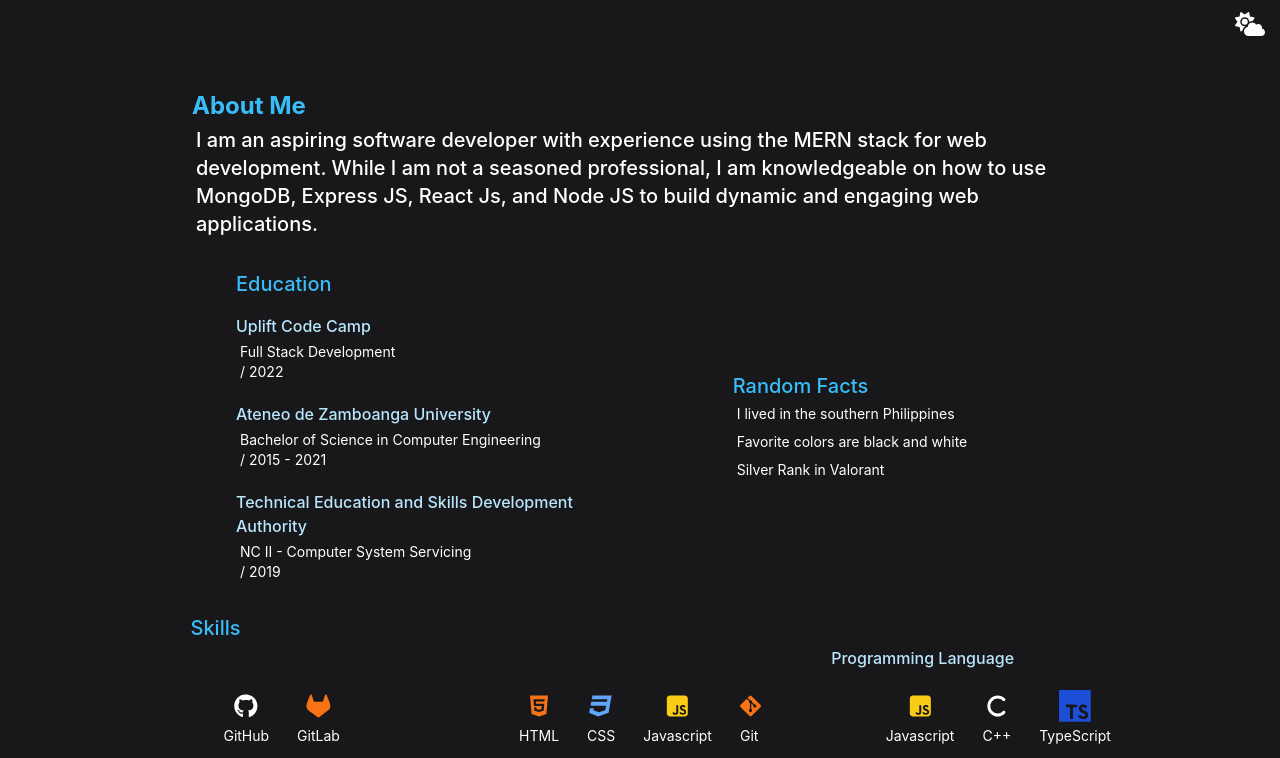
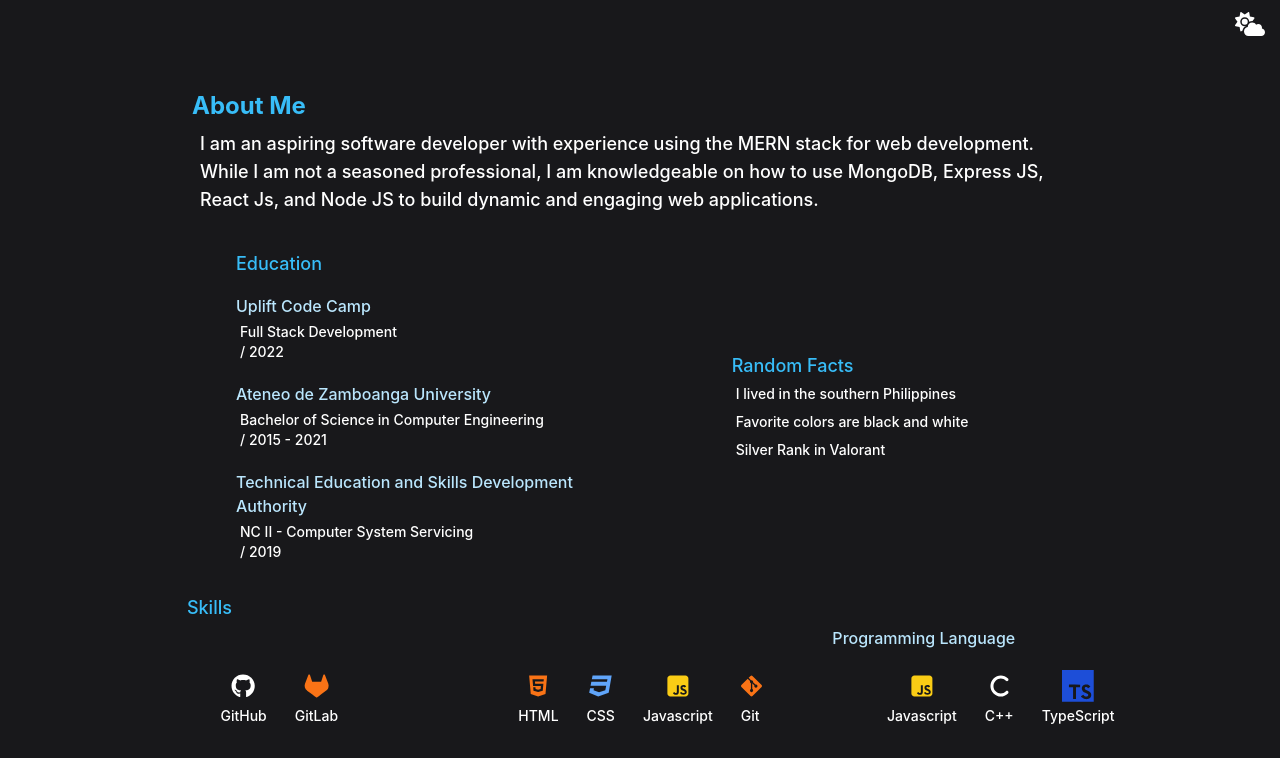
Before and after one commit to Phol16/PortfolioV2, a React (Vite) app: page / in a window 1280 px wide. Shown: the part 680-1438 px from the top of the page. Built offline with nearby package versions, Linux system fonts and the light colour scheme.

Commit message:
fixed fonts

```diff
--- a/src/components/MainAbout.jsx
+++ b/src/components/MainAbout.jsx
@@ -55,7 +55,7 @@ const MainAbout = () => {
     <div className={`${PTextColor} py-10 px-2 flex flex-col m-auto gap-5 max-w-md md:max-w-xl xl:max-w-7xl`} id='About'>
       <main className='max-w-4xl m-auto'>
         <h1 className={`${Theading} ${STextColor}`}>About Me</h1>
-        <p className={`${TsubHeading} m-auto p-1 `}>I am an aspiring software developer with experience using the MERN stack for web development. While I am not a seasoned professional, I am knowledgeable on how to use MongoDB, Express JS, React Js, and Node JS to build dynamic and engaging web applications.</p>
+        <p className={`${TsubHeading} m-auto p-2 `}>I am an aspiring software developer with experience using the MERN stack for web development. While I am not a seasoned professional, I am knowledgeable on how to use MongoDB, Express JS, React Js, and Node JS to build dynamic and engaging web applications.</p>
       </main>
       <section className='flex flex-col justify-center items-center gap-5'>
         <article className='grid md:grid-cols-2 gap-5 md:gap-10 p-2'>
--- a/src/components/ThemeRWD.jsx
+++ b/src/components/ThemeRWD.jsx
@@ -1,7 +1,7 @@
 export const Theading = 'text-lg md:text-xl xl:text-2xl font-bold';
-export const TsubHeading = 'text-base md:text-lg xl:text-xl font-medium';
+export const TsubHeading = 'text-sm md:text-base xl:text-lg font-medium';
 export const TminiHeading = 'text-xs md:text-sm xl:text-base font-medium';
-export const TminiContent = 'text-xs xl:text-sm p-1 font-normal';
+export const TminiContent = 'text-xs xl:text-sm p-1 font-medium';
 
 export const FASizeIcon = 'text-xl xl:text-2xl p-1';
 export const SVGSizeWH = 'w-10 p-1';
```
